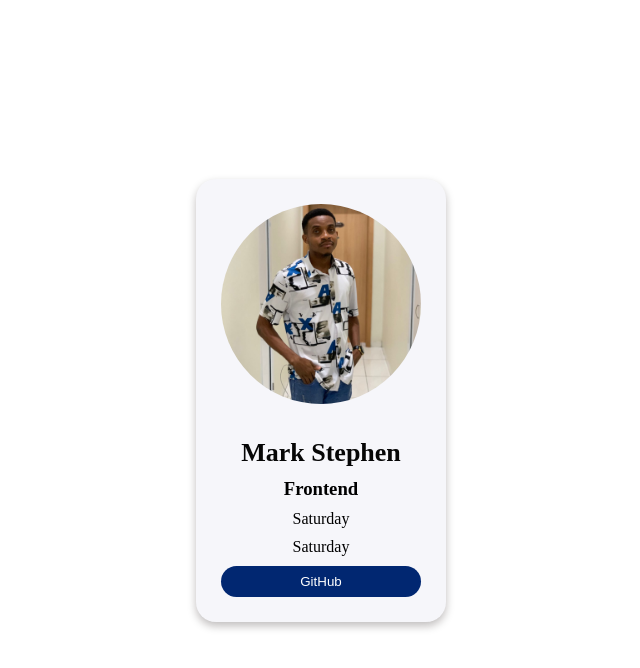
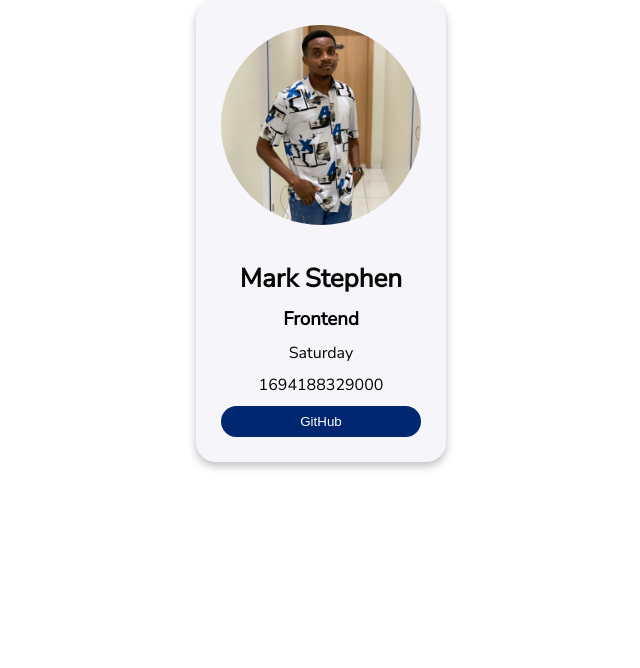
Before and after one commit to Mikwuegbu/task2hngi, a plain HTML site: page index.html in a window 1280 px wide. Shown: the whole page, without its empty margins (319-959 px from the left). Drawn offline with Linux system fonts and the light colour scheme.

Commit message:
Task Completed

```diff
--- a/script.js
+++ b/script.js
@@ -8,9 +8,9 @@ let displayDayAndTime = () => {
 
     const dayOfWeek = daysOfWeek[now.getUTCDay()];
 
-    let utcTime =
+    let utcTime = new Date().getTime();
 
-        dayOfTheWeek.textContent = dayOfWeek;
+    dayOfTheWeek.textContent = dayOfWeek;
     utcCurrentTime.textContent = utcTime;
 }
 
--- a/style.css
+++ b/style.css
@@ -1,10 +1,14 @@
+@import url('https://fonts.googleapis.com/css2?family=Manrope:wght@200&family=Nunito+Sans:opsz@6..12&display=swap');
+
 body {
     display: flex;
     justify-content: center;
-    align-items: center;
+    align-items: first baseline;
     height: 100vh;
     margin: 0;
+    font-family: 'Nunito Sans', sans-serif;
 }
+
 
 h1,
 h3,
@@ -17,6 +21,8 @@ p {
     background-color: #b5b4d21f;
     padding: 25px;
     border-radius: 20px;
+    width: auto;
+    height: auto;
     box-shadow: 0 4px 8px rgba(20, 9, 9, 0.267);
 }
 
```
